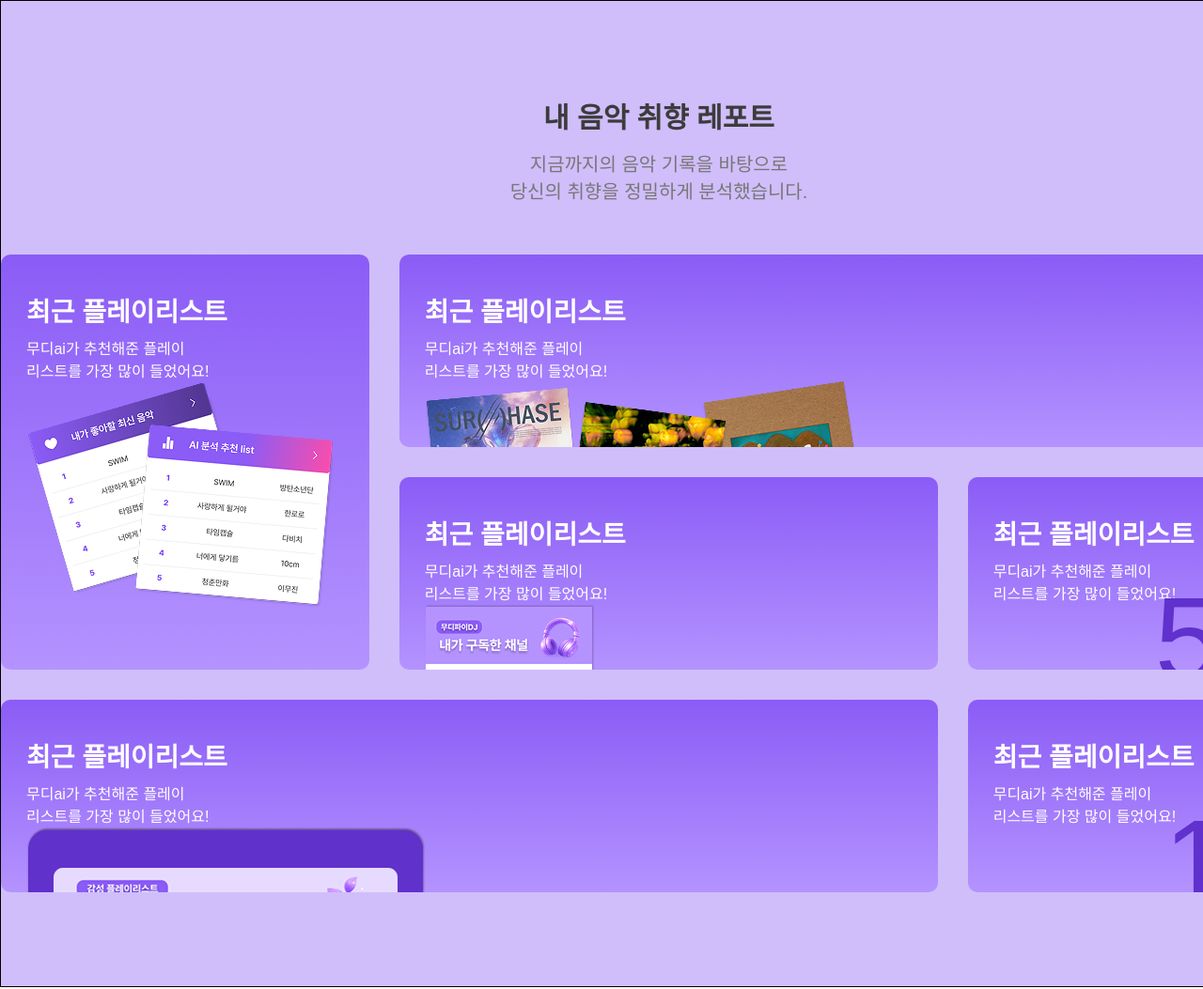
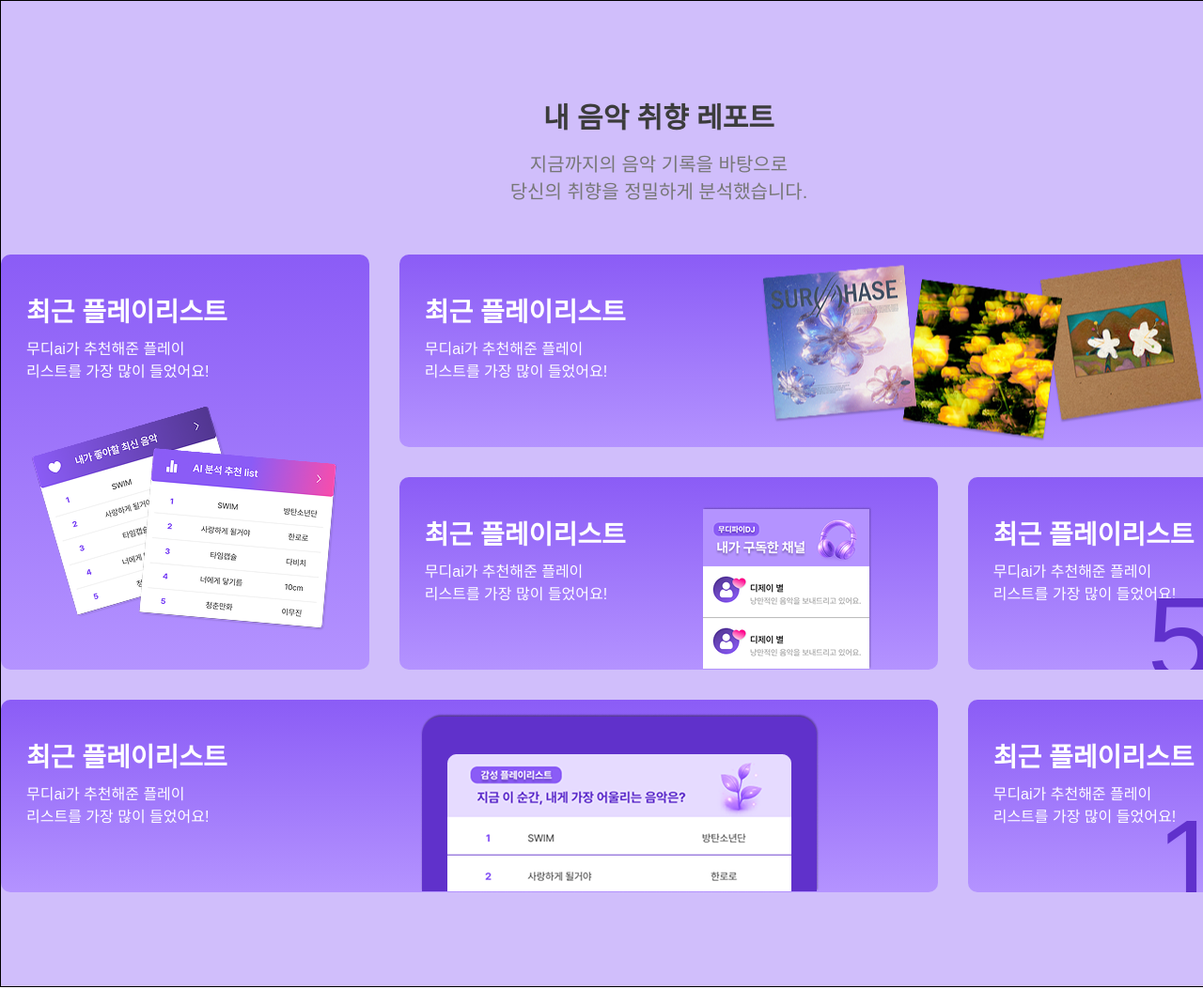
Before and after one commit to jhc2265/html0409, a plain HTML site: page index.html in a window 1280 px wide. Shown: the part 2332-3385 px from the top of the page at 94% size. Drawn offline with nearby package versions, Linux system fonts and the light colour scheme; a web font is replaced by a local one.

Commit message:
메인 메뉴 빼고 완성

```diff
--- a/css/style.css
+++ b/css/style.css
@@ -160,7 +160,7 @@ header nav .gnb li a {flex-grow: 1; text-align: center; padding: 13px 0;}
 
 
 #section04 .content li a .textbox p {font: 16px;}
-#section04 .content li a {overflow: hidden;}
+#section04 .content li a {}
 #section04 .content li a .textbox {color: #fff;}
 #section04 .content li a .textbox h3 {font-size: 28px; margin-bottom: 8px;}
 #section04 .content li a .textbox p {font-size: 16px;}
@@ -169,7 +169,7 @@ header nav .gnb li a {flex-grow: 1; text-align: center; padding: 13px 0;}
 #section04 .content li .sec4_img3 {position: absolute; right: 70px; bottom: 0;}
 #section04 .content li .sec4_img4 {position: absolute; right: 126px; bottom: 0;}
 
-#section04 .content li .num {position: absolute; font-size: 126px; color: #6031CC;  right: -38px; bottom: -40px;}
+#section04 .content li .num {position: absolute; font-size: 126px; color: #6031CC;  right: -30px; bottom: -40px;}
 
 
 footer {background: #222222; padding: 24px, 0;}
--- a/index.html
+++ b/index.html
@@ -384,7 +384,7 @@
                                 <h3>최근 플레이리스트</h3>
                                 <p>무디ai가 추천해준 플레이 <br> 리스트를 가장 많이 들었어요!</p>
                             </div>
-                            <img src="images/sec4_img1.png" alt="">
+                            <img src="images/sec4_img1.png" alt=""class="sec4_img1">
                         </a>
                     </li>
 
@@ -394,7 +394,7 @@
                                 <h3>최근 플레이리스트</h3>
                                 <p>무디ai가 추천해준 플레이 <br> 리스트를 가장 많이 들었어요!</p>
                             </div>
-                            <img src="images/sec4_img2.png" alt="">
+                            <img src="images/sec4_img2.png" alt="" class="sec4_img2">
                         </a>
 
                     </li>
@@ -405,7 +405,7 @@
                                 <h3>최근 플레이리스트</h3>
                                 <p>무디ai가 추천해준 플레이 <br> 리스트를 가장 많이 들었어요!</p>
                             </div>
-                            <img src="images/sec4_img3.png" alt="">
+                            <img src="images/sec4_img3.png" alt="" class="sec4_img3">
                         </a>
                     </li>
 
@@ -425,7 +425,7 @@
                                 <h3>최근 플레이리스트</h3>
                                 <p>무디ai가 추천해준 플레이 <br> 리스트를 가장 많이 들었어요!</p>
                             </div>
-                            <img src="images/sec4_img4.png" alt="">
+                            <img src="images/sec4_img4.png" alt="" class="sec4_img4">
                         </a>
                     </li>
 
```
